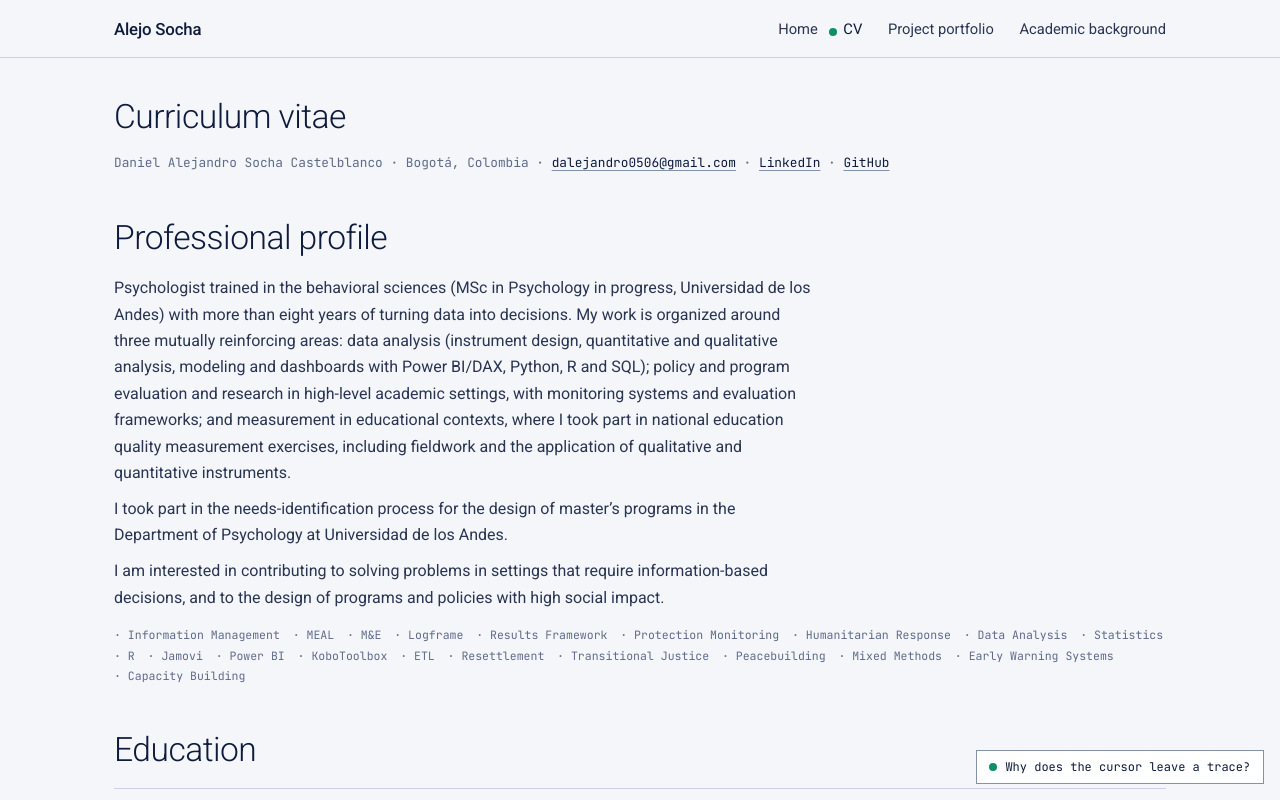
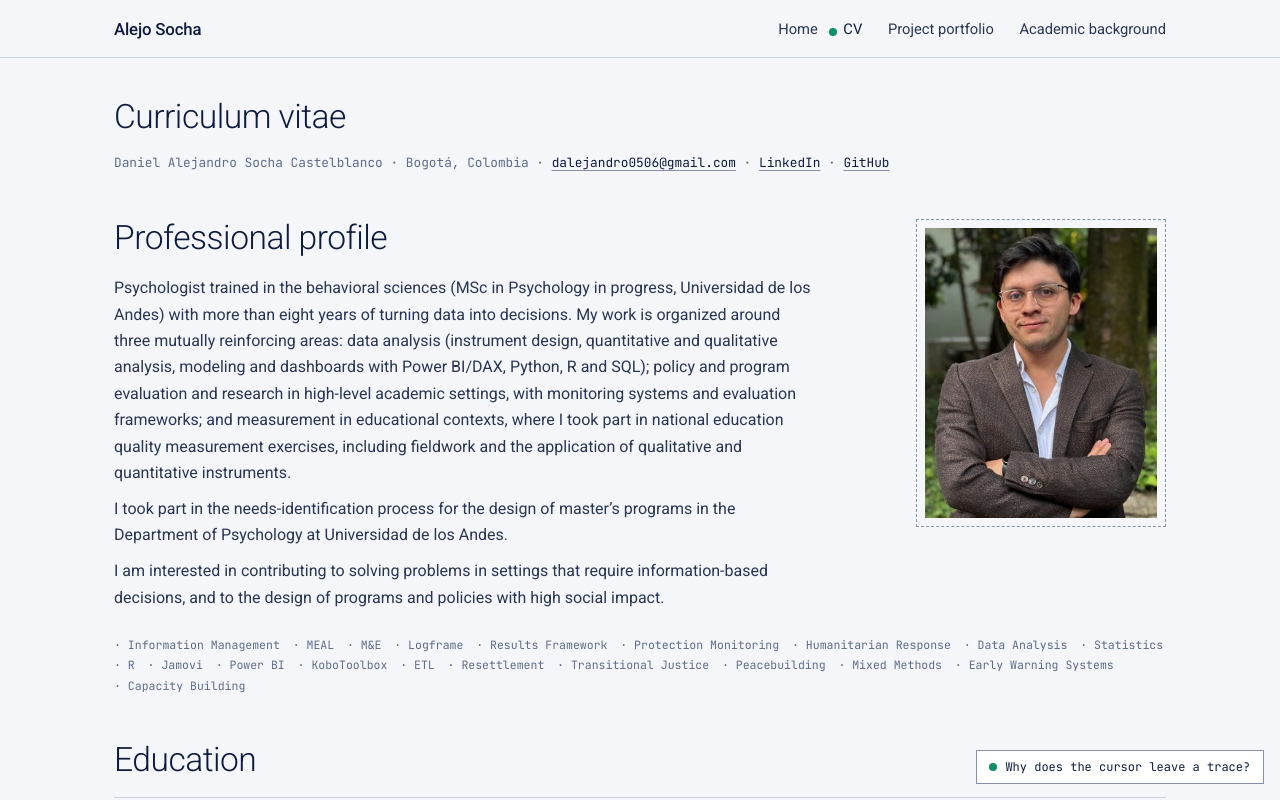
Before and after one commit to dalejandro0506/dalejandro0506.github.io, a plain HTML site: page cv.html in a window 1280 px wide. Shown: the top 800 px of the page. Drawn offline with Linux system fonts and the light colour scheme.

Commit message:
Show profile photo on CV

```diff
--- a/cv.html
+++ b/cv.html
@@ -9,11 +9,16 @@
 <h2>Curriculum vitae</h2>
 <p class="meta">Daniel Alejandro Socha Castelblanco · Bogotá, Colombia · <a href="mailto:dalejandro0506@gmail.com">dalejandro0506@gmail.com</a> · <a href="https://www.linkedin.com/in/daniel-alejandro-socha-castelblanco">LinkedIn</a> · <a href="https://github.com/dalejandro0506">GitHub</a></p>
 
+<div class="profile">
+<div>
 <h2>Professional profile</h2>
 <div class="prose">
 <p>Psychologist trained in the behavioral sciences (MSc in Psychology in progress, Universidad de los Andes) with more than eight years of turning data into decisions. My work is organized around three mutually reinforcing areas: data analysis (instrument design, quantitative and qualitative analysis, modeling and dashboards with Power BI/DAX, Python, R and SQL); policy and program evaluation and research in high-level academic settings, with monitoring systems and evaluation frameworks; and measurement in educational contexts, where I took part in national education quality measurement exercises, including fieldwork and the application of qualitative and quantitative instruments.</p>
 <p>I took part in the needs-identification process for the design of master’s programs in the Department of Psychology at Universidad de los Andes.</p>
 <p>I am interested in contributing to solving problems in settings that require information-based decisions, and to the design of programs and policies with high social impact.</p>
+</div>
+</div>
+<figure class="photo"><img src="img/WhatsApp%20Image%202026-11-25%20at%201.35.46%20PM.jpeg" alt="Portrait of Daniel Alejandro Socha Castelblanco" width="636" height="1063"></figure>
 </div>
 <div class="tags" style="margin-top:1rem"><span class="tag">Information Management</span><span class="tag">MEAL</span><span class="tag">M&amp;E</span><span class="tag">Logframe</span><span class="tag">Results Framework</span><span class="tag">Protection Monitoring</span><span class="tag">Humanitarian Response</span><span class="tag">Data Analysis</span><span class="tag">Statistics</span><span class="tag">R</span><span class="tag">Jamovi</span><span class="tag">Power BI</span><span class="tag">KoboToolbox</span><span class="tag">ETL</span><span class="tag">Resettlement</span><span class="tag">Transitional Justice</span><span class="tag">Peacebuilding</span><span class="tag">Mixed Methods</span><span class="tag">Early Warning Systems</span><span class="tag">Capacity Building</span></div>
 
```
